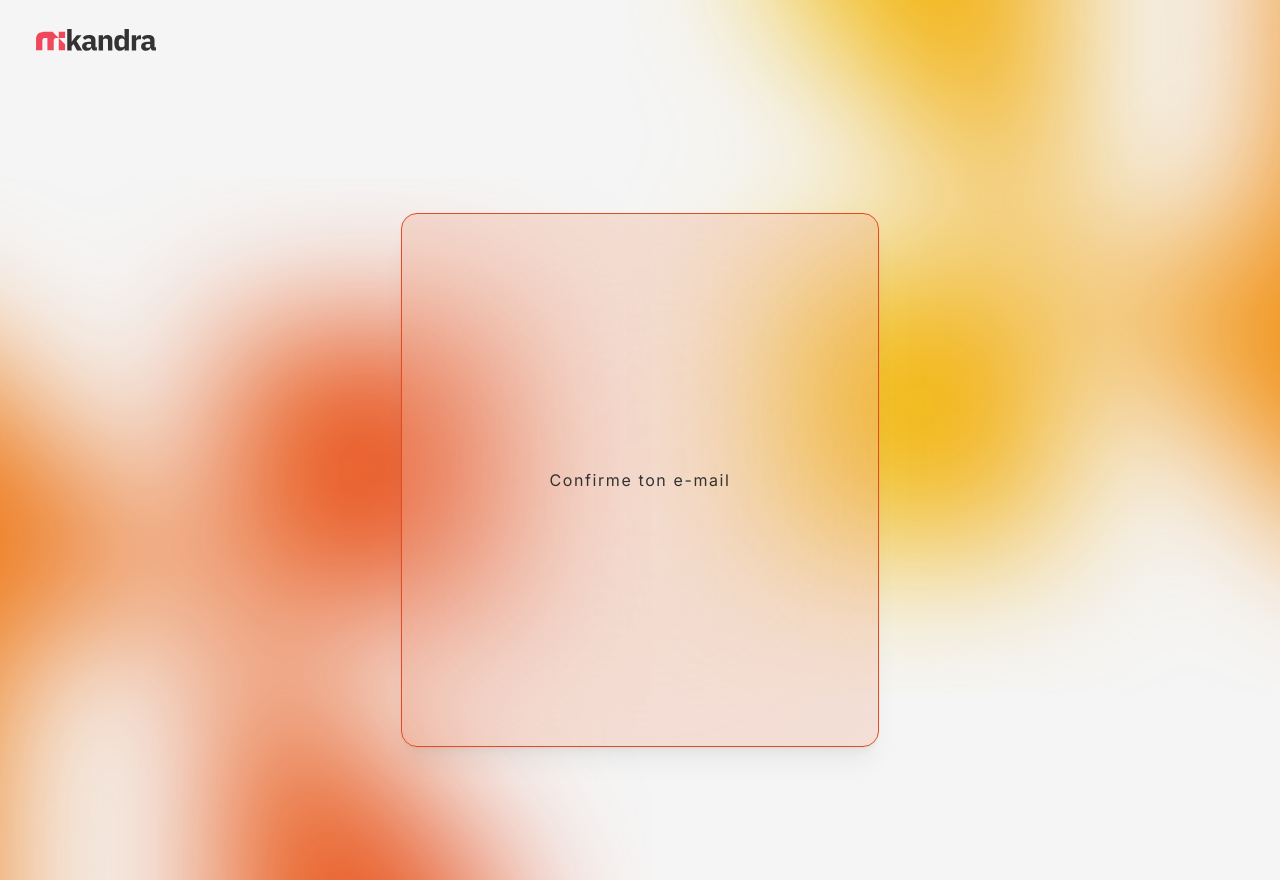
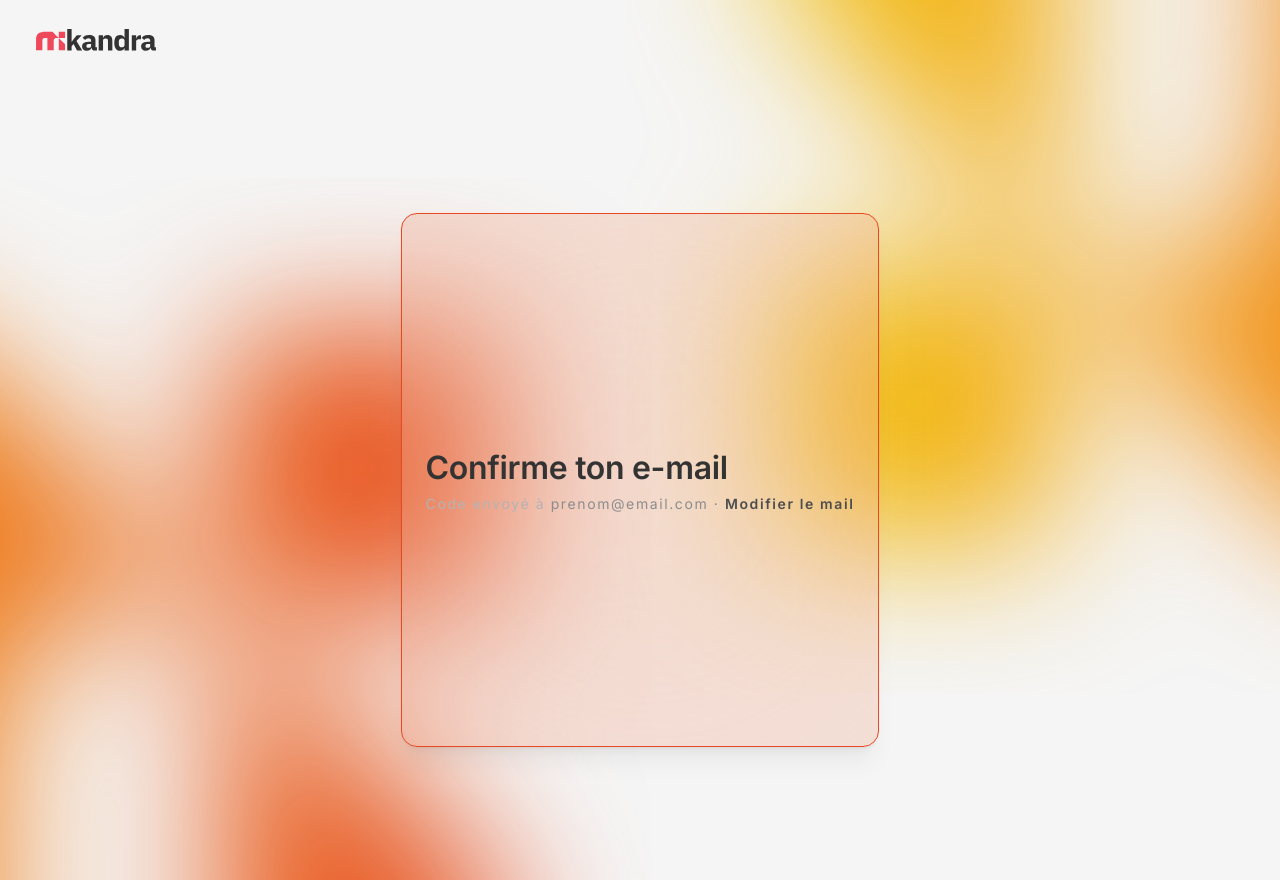
Before and after one commit to StevenMario/ft_transcendance, a React (Vite) app in the folder Transcendance/: page /singup/confirm-email in a window 1280 px wide. Built offline with nearby package versions, Linux system fonts and the light colour scheme.

Commit message:
Start form inscription

```diff
--- a/Transcendance/src/components/ui/InscriptionForm/ConfirmEmail.tsx
+++ b/Transcendance/src/components/ui/InscriptionForm/ConfirmEmail.tsx
@@ -1,8 +1,8 @@
 function ConfirmEmailForm() {
   return (
     <div className="relative z-10">
-                <div className="flex justify-center items-center min-h-screen py-8 sm:py-12">
-                    <div className="
+      <div className="flex justify-center items-center min-h-screen py-8 sm:py-12">
+        <div className="
                     flex
                     flex-col
                     rounded-2xl
@@ -23,11 +23,20 @@ function ConfirmEmailForm() {
                     backdrop-blur-[250px]
                     max-w-119.5">
 
-                       <p>Confirme ton e-mail</p>
-                    </div>
+          <div>
+            <h1 className=" font-semibold leading-normal tracking-[-0.32px] text-[32px] text-[#333] ">Confirme ton e-mail</h1>
+            <p className="text-[14px] leading-[24px] text-[#B3B3B3]">
+              Code envoyé à
+              <span className="text-[#8C8C8C]"> prenom@email.com · </span>
+              <a href="#" className="text-[#4D4D4D] font-semibold">
+                Modifier le mail
+              </a>
+            </p>
+          </div>
+        </div>
 
-                </div>
-            </div>
+      </div>
+    </div>
   );
 }
 
--- a/Transcendance/src/components/ui/NavBar/NavBar.tsx
+++ b/Transcendance/src/components/ui/NavBar/NavBar.tsx
@@ -36,7 +36,9 @@ export default function NavBar({ hide = false }: NavBarProps) {
                 })}
                 <ListItem className="flex  flex-col justify-between items-center">
                     <SingUpButton />
-                    <PrimaryButton name="Se Conecter" />
+                    <div className="mt-3">
+                        <PrimaryButton name="Se Conecter" />
+                    </div>
                 </ListItem>
             </List>
         </div>
```
